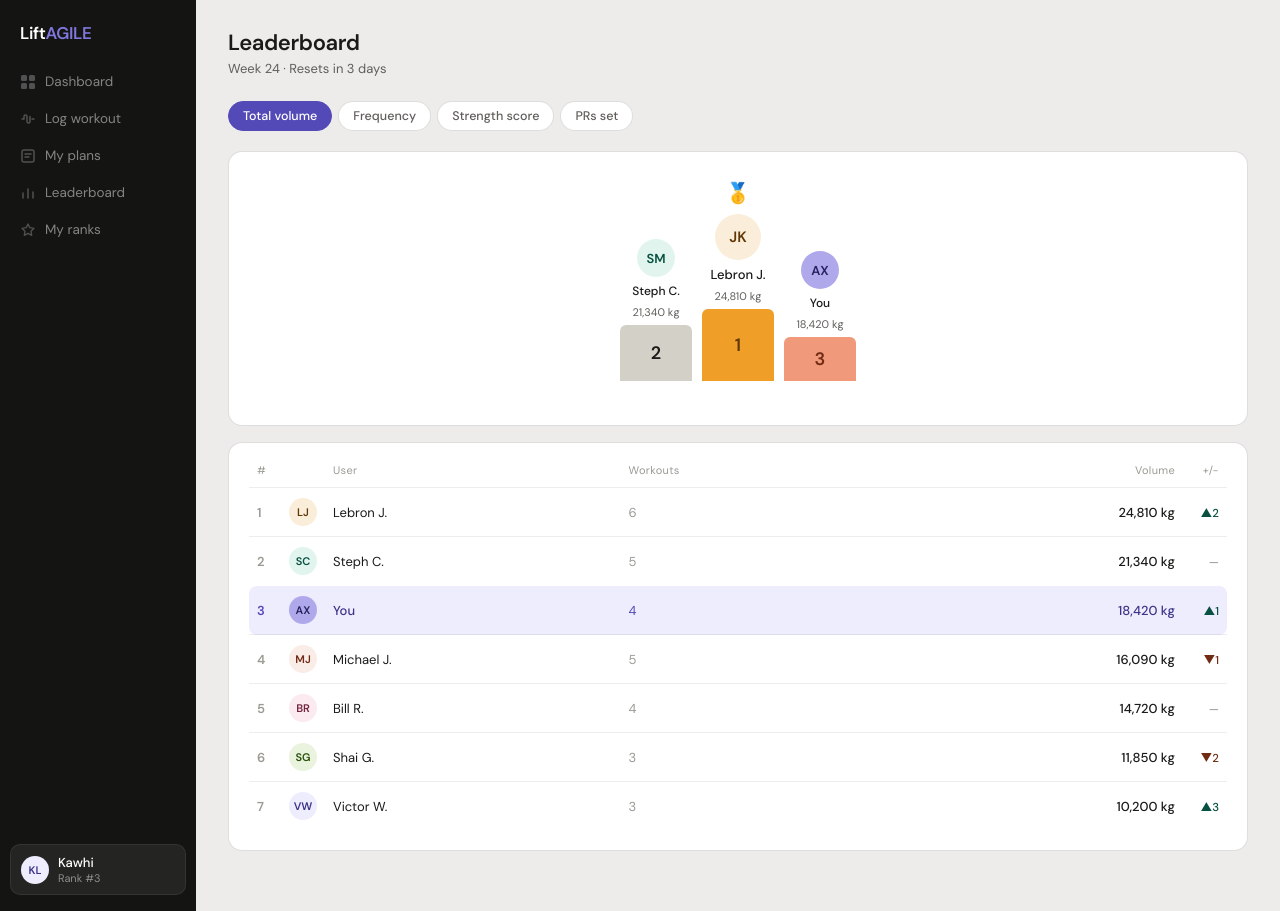
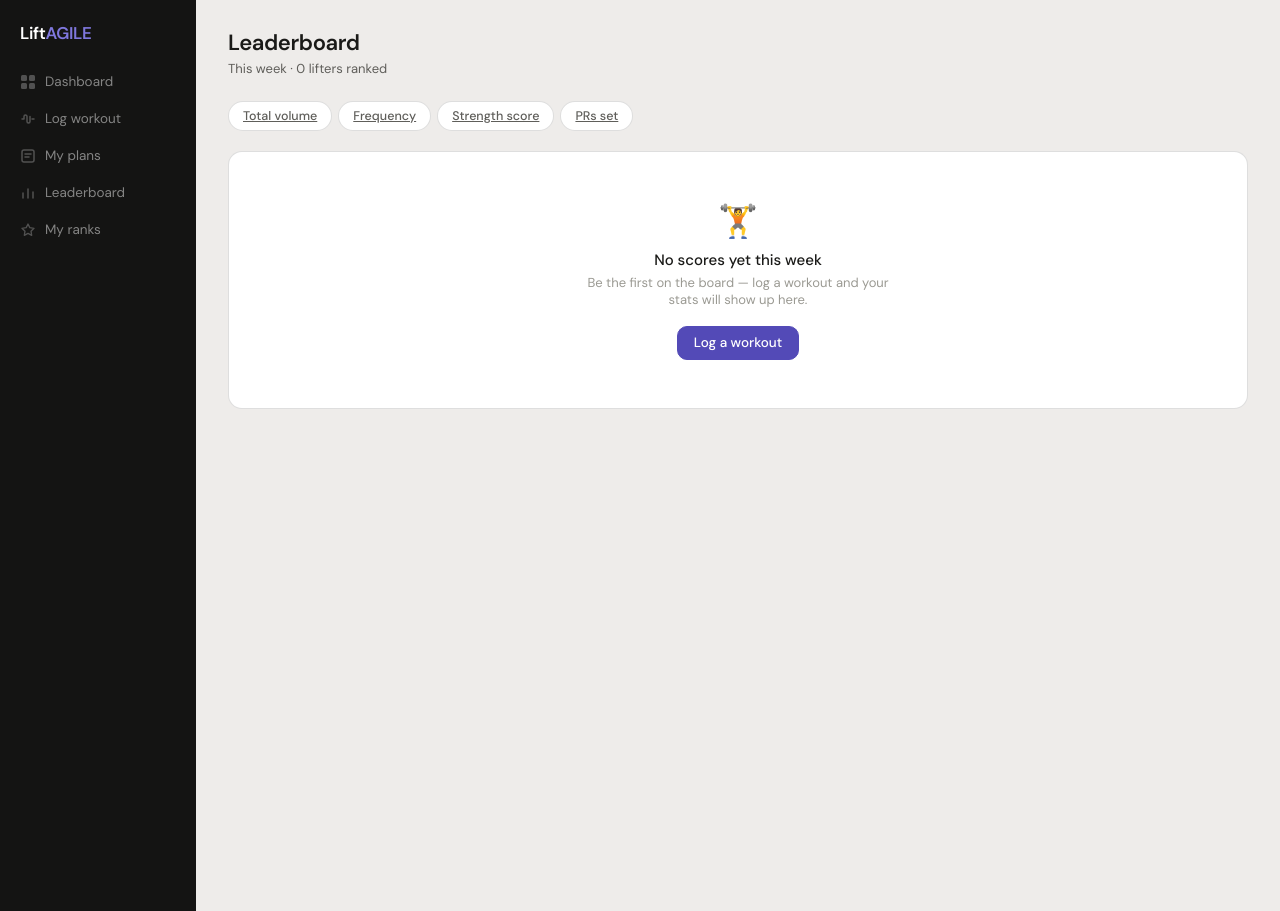
Before and after one commit to pat-caputi/agile-web-development, a Flask app: template templates/leaderboard.html in a window 1280 px wide. Run offline with Flask 3, Linux system fonts and the light colour scheme; the template is opened without the code that fills it, so the values that code supplies are empty.

Commit message:
Make leaderboard render real data with AJAX tab switching
- Renders rows from compute_leaderboard() instead of hardcoded names
- Pills switch metric via fetch to /api/leaderboard with no full reload
- URL updates so refresh/share preserves the active tab
- Falls back to a normal page navigation if the fetch fails
- Empty state for when nobody has logged a workout yet

```diff
--- a/templates/leaderboard.html
+++ b/templates/leaderboard.html
@@ -28,7 +28,7 @@
       <svg width="16" height="16" viewBox="0 0 16 16" fill="none"><path d="M3 13V8m5 5V4m5 9V7" stroke="currentColor" stroke-width="1.5" stroke-linecap="round"/></svg>
       Leaderboard
     </a>
-    <a href="{{ url_for('ranks') }}" class="nav-link {% if request.endpoint == 'ranks' %}active{% endif %}">
+    <a href="{{ url_for('ranks') }}" class="nav-link">
       <svg width="16" height="16" viewBox="0 0 16 16" fill="none">
         <path d="M8 2l1.8 3.6L14 6.3l-3 2.9.7 4.1L8 11.4l-3.7 1.9.7-4.1-3-2.9 4.2-.7z"
               stroke="currentColor" stroke-width="1.3" stroke-linejoin="round"/>
@@ -36,55 +36,84 @@
       My ranks
     </a>
     <div class="nav-spacer"></div>
+    {% if me %}
+      {% set p = avatar_palette(me.id) %}
       <a href="{{ url_for('profile') }}" class="nav-user">
-      <div class="avatar" style="background:var(--accent-light);color:var(--accent-dark);">KL</div>
+        <div class="avatar" style="background:{{ p.bg }};color:{{ p.fg }};">{{ initials(me.username) }}</div>
         <div>
-        <div class="nav-user-name">Kawhi</div>
-        <div class="nav-user-rank">Rank #3</div>
+          <div class="nav-user-name">{{ me.username }}</div>
+          <div class="nav-user-rank">
+            {% set my_row = rows|selectattr('user.id','equalto',me.id)|list|first %}
+            {% if my_row %}Rank #{{ my_row.rank }}{% else %}New lifter{% endif %}
+          </div>
         </div>
       </a>
+    {% endif %}
   </nav>
 
   <!-- Main -->
   <main class="main">
     <div class="page-header">
       <h1 class="page-title">Leaderboard</h1>
-      <p class="page-sub">Week 24 · Resets in 3 days</p>
+      <p class="page-sub">This week · {{ rows|length }} {{ 'lifter' if rows|length == 1 else 'lifters' }} ranked</p>
     </div>
 
-    <!-- Category pills -->
-    <div class="pill-tabs">
-      <button class="pill active" onclick="switchTab(this,'vol')">Total volume</button>
-      <button class="pill" onclick="switchTab(this,'freq')">Frequency</button>
-      <button class="pill" onclick="switchTab(this,'str')">Strength score</button>
-      <button class="pill" onclick="switchTab(this,'pr')">PRs set</button>
+    <!-- Category pills (links so non-JS users still get filtering) -->
+    <div class="pill-tabs" id="metricTabs">
+      <a href="?metric=volume"    data-metric="volume"    class="pill {{ 'active' if metric == 'volume' }}">Total volume</a>
+      <a href="?metric=frequency" data-metric="frequency" class="pill {{ 'active' if metric == 'frequency' }}">Frequency</a>
+      <a href="?metric=strength"  data-metric="strength"  class="pill {{ 'active' if metric == 'strength' }}">Strength score</a>
+      <a href="?metric=prs"       data-metric="prs"       class="pill {{ 'active' if metric == 'prs' }}">PRs set</a>
     </div>
 
-    <!-- Podium -->
-    <div class="card" style="margin-bottom:16px;">
-      <div class="podium">
-        <!-- 2nd -->
+    {% if rows|length == 0 or rows|map(attribute='score')|sum == 0 %}
+      <!-- Empty state: no data to rank yet -->
+      <div class="card" style="text-align:center;padding:48px 24px;">
+        <div style="font-size:32px;margin-bottom:8px;">🏋️</div>
+        <div style="font-size:15px;font-weight:500;margin-bottom:4px;">No scores yet this week</div>
+        <p style="font-size:13px;color:var(--text-tertiary);max-width:320px;margin:0 auto 18px;">
+          Be the first on the board — log a workout and your stats will show up here.
+        </p>
+        <a href="{{ url_for('log_workout') }}" class="btn btn-primary">Log a workout</a>
+      </div>
+    {% else %}
+
+      <!-- Podium (top 3 by selected metric) -->
+      <div class="card" id="podiumCard" style="margin-bottom:16px;">
+        <div class="podium" id="podium">
+          {# Order on the podium: 2nd, 1st, 3rd visually #}
+          {% set top = rows[:3] %}
+          {% if top|length >= 2 %}
+            {% set u2 = top[1].user %}
+            {% set p2 = avatar_palette(u2.id) %}
             <div class="podium-place">
-          <div class="podium-avatar" style="width:38px;height:38px;font-size:13px;font-weight:600;background:#E1F5EE;color:#085041;">SM</div>
-          <div class="podium-name">Steph C.</div>
-          <div class="podium-score">21,340 kg</div>
-          <div class="podium-block" style="height:56px;background:var(--gray-200);color:var(--gray-800);">2</div>
+              <div class="podium-avatar" style="width:38px;height:38px;font-size:13px;background:{{ p2.bg }};color:{{ p2.fg }};">{{ initials(u2.username) }}</div>
+              <div class="podium-name">{{ u2.username if u2.id != me.id else 'You' }}</div>
+              <div class="podium-score">{{ '{:,}'.format(top[1].score) }} {{ metric_unit }}</div>
+              <div class="podium-block" style="height:56px;background:var(--gray-200);color:var(--gray-600);">2</div>
             </div>
-        <!-- 1st -->
+          {% endif %}
+          {% if top|length >= 1 %}
+            {% set u1 = top[0].user %}
+            {% set p1 = avatar_palette(u1.id) %}
             <div class="podium-place">
               <div style="font-size:20px;margin-bottom:2px;">🥇</div>
-          <div class="podium-avatar" style="width:46px;height:46px;font-size:15px;font-weight:600;background:#FAEEDA;color:#633806;">JK</div>
-          <div class="podium-name" style="font-size:13px;">Lebron J.</div>
-          <div class="podium-score">24,810 kg</div>
+              <div class="podium-avatar" style="width:46px;height:46px;font-size:15px;background:{{ p1.bg }};color:{{ p1.fg }};">{{ initials(u1.username) }}</div>
+              <div class="podium-name" style="font-size:13px;">{{ u1.username if u1.id != me.id else 'You' }}</div>
+              <div class="podium-score">{{ '{:,}'.format(top[0].score) }} {{ metric_unit }}</div>
               <div class="podium-block" style="height:72px;background:var(--amber-400);color:var(--amber-800);">1</div>
             </div>
-        <!-- 3rd -->
+          {% endif %}
+          {% if top|length >= 3 %}
+            {% set u3 = top[2].user %}
+            {% set p3 = avatar_palette(u3.id) %}
             <div class="podium-place">
-          <div class="podium-avatar" style="width:38px;height:38px;font-size:13px;font-weight:600;background:#AFA9EC;color:#26215C;">AX</div>
-          <div class="podium-name">You</div>
-          <div class="podium-score">18,420 kg</div>
+              <div class="podium-avatar" style="width:38px;height:38px;font-size:13px;background:{{ p3.bg }};color:{{ p3.fg }};">{{ initials(u3.username) }}</div>
+              <div class="podium-name">{{ u3.username if u3.id != me.id else 'You' }}</div>
+              <div class="podium-score">{{ '{:,}'.format(top[2].score) }} {{ metric_unit }}</div>
               <div class="podium-block" style="height:44px;background:var(--coral-200);color:var(--coral-800);">3</div>
             </div>
+          {% endif %}
         </div>
       </div>
 
@@ -97,79 +126,142 @@
               <th style="width:36px;"></th>
               <th>User</th>
               <th>Workouts</th>
-            <th class="right">Volume</th>
+              <th class="right">{{ metric_label }}</th>
               <th class="right" style="width:44px;">+/−</th>
             </tr>
           </thead>
-        <tbody>
-          <tr>
-            <td><span style="font-size:13px;font-weight:600;color:var(--text-tertiary);">1</span></td>
-            <td><div class="avatar" style="background:#FAEEDA;color:#633806;">LJ</div></td>
-            <td>Lebron J.</td>
-            <td style="color:var(--text-tertiary);">6</td>
-            <td style="text-align:right;font-weight:500;">24,810 kg</td>
-            <td style="text-align:right;"><span class="change change-up">▲2</span></td>
+          <tbody id="lbBody">
+            {% for r in rows %}
+              {% set p = avatar_palette(r.user.id) %}
+              <tr {% if r.user.id == me.id %}class="lb-row-you"{% endif %}>
+                <td><span style="font-size:13px;font-weight:600;color:{{ 'var(--accent)' if r.user.id == me.id else 'var(--text-tertiary)' }};">{{ r.rank }}</span></td>
+                <td><div class="avatar" style="background:{{ p.bg }};color:{{ p.fg }};">{{ initials(r.user.username) }}</div></td>
+                <td {% if r.user.id == me.id %}style="font-weight:500;color:var(--accent-dark);"{% endif %}>
+                  {{ 'You' if r.user.id == me.id else r.user.username }}
+                </td>
+                <td style="color:{{ 'var(--accent)' if r.user.id == me.id else 'var(--text-tertiary)' }};">{{ r.workouts }}</td>
+                <td style="text-align:right;font-weight:500;{% if r.user.id == me.id %}color:var(--accent-dark);{% endif %}">{{ '{:,}'.format(r.score) }} {{ metric_unit }}</td>
+                <td style="text-align:right;">
+                  {% if r.change > 0 %}
+                    <span class="change change-up">▲{{ r.change }}</span>
+                  {% elif r.change < 0 %}
+                    <span class="change change-down">▼{{ -r.change }}</span>
+                  {% else %}
+                    <span class="change change-eq">—</span>
+                  {% endif %}
+                </td>
               </tr>
-          <tr>
-            <td><span style="font-size:13px;font-weight:600;color:var(--text-tertiary);">2</span></td>
-            <td><div class="avatar" style="background:#E1F5EE;color:#085041;">SC</div></td>
-            <td>Steph C.</td>
-            <td style="color:var(--text-tertiary);">5</td>
-            <td style="text-align:right;font-weight:500;">21,340 kg</td>
-            <td style="text-align:right;"><span class="change change-eq">—</span></td>
-          </tr>
-          <tr class="lb-row-you">
-            <td><span style="font-size:13px;font-weight:600;color:var(--accent);">3</span></td>
-            <td><div class="avatar" style="background:#AFA9EC;color:#26215C;">AX</div></td>
-            <td style="font-weight:500;color:var(--accent-dark);">You</td>
-            <td style="color:var(--accent);">4</td>
-            <td style="text-align:right;font-weight:500;color:var(--accent-dark);">18,420 kg</td>
-            <td style="text-align:right;"><span class="change change-up">▲1</span></td>
-          </tr>
-          <tr>
-            <td><span style="font-size:13px;font-weight:600;color:var(--text-tertiary);">4</span></td>
-            <td><div class="avatar" style="background:#FAECE7;color:#712B13;">MJ</div></td>
-            <td>Michael J.</td>
-            <td style="color:var(--text-tertiary);">5</td>
-            <td style="text-align:right;font-weight:500;">16,090 kg</td>
-            <td style="text-align:right;"><span class="change change-down">▼1</span></td>
-          </tr>
-          <tr>
-            <td><span style="font-size:13px;font-weight:600;color:var(--text-tertiary);">5</span></td>
-            <td><div class="avatar" style="background:#FBEAF0;color:#72243E;">BR</div></td>
-            <td>Bill R.</td>
-            <td style="color:var(--text-tertiary);">4</td>
-            <td style="text-align:right;font-weight:500;">14,720 kg</td>
-            <td style="text-align:right;"><span class="change change-eq">—</span></td>
-          </tr>
-          <tr>
-            <td><span style="font-size:13px;font-weight:600;color:var(--text-tertiary);">6</span></td>
-            <td><div class="avatar" style="background:#EAF3DE;color:#27500A;">SG</div></td>
-            <td>Shai G.</td>
-            <td style="color:var(--text-tertiary);">3</td>
-            <td style="text-align:right;font-weight:500;">11,850 kg</td>
-            <td style="text-align:right;"><span class="change change-down">▼2</span></td>
-          </tr>
-          <tr>
-            <td><span style="font-size:13px;font-weight:600;color:var(--text-tertiary);">7</span></td>
-            <td><div class="avatar" style="background:#EEEDFE;color:#3C3489;">VW</div></td>
-            <td>Victor W.</td>
-            <td style="color:var(--text-tertiary);">3</td>
-            <td style="text-align:right;font-weight:500;">10,200 kg</td>
-            <td style="text-align:right;"><span class="change change-up">▲3</span></td>
-          </tr>
+            {% endfor %}
           </tbody>
         </table>
       </div>
+    {% endif %}
   </main>
 </div>
 
-<script src="js/main.js"></script>
+<script src="{{ url_for('static', filename='js/main.js') }}"></script>
 <script>
-function switchTab(btn, tab) {
-  document.querySelectorAll('.pill').forEach(p => p.classList.remove('active'));
-  btn.classList.add('active');
+// --- AJAX tab switching ---------------------------------------------------
+// We progressively enhance the pills: clicking refetches /api/leaderboard
+// and re-renders the body. If JS is off, the <a href="?metric=..."> still
+// works as a normal page reload.
+(function () {
+  const tabs = document.getElementById('metricTabs');
+  if (!tabs) return;
+
+  function fmt(n) { return n.toLocaleString(); }
+
+  function renderRows(payload) {
+    const body = document.getElementById('lbBody');
+    if (!body) return;
+
+    body.innerHTML = payload.rows.map(r => {
+      const youCell = r.is_me
+        ? 'style="font-weight:500;color:var(--accent-dark);"'
+        : '';
+      const numCol = r.is_me ? 'var(--accent)' : 'var(--text-tertiary)';
+      const valCol = r.is_me ? 'color:var(--accent-dark);' : '';
+      let change;
+      if (r.change > 0)      change = `<span class="change change-up">▲${r.change}</span>`;
+      else if (r.change < 0) change = `<span class="change change-down">▼${-r.change}</span>`;
+      else                   change = `<span class="change change-eq">—</span>`;
+
+      return `
+        <tr ${r.is_me ? 'class="lb-row-you"' : ''}>
+          <td><span style="font-size:13px;font-weight:600;color:${numCol};">${r.rank}</span></td>
+          <td><div class="avatar" style="background:${r.palette.bg};color:${r.palette.fg};">${r.initials}</div></td>
+          <td ${youCell}>${r.is_me ? 'You' : escapeHtml(r.username)}</td>
+          <td style="color:${numCol};">${r.workouts}</td>
+          <td style="text-align:right;font-weight:500;${valCol}">${fmt(r.score)} ${payload.unit}</td>
+          <td style="text-align:right;">${change}</td>
+        </tr>`;
+    }).join('');
+
+    // Update the column header label so it matches the active metric.
+    const header = document.querySelector('.lb-table thead th:nth-child(5)');
+    if (header) header.textContent = payload.label;
+
+    renderPodium(payload);
   }
+
+  function renderPodium(payload) {
+    const podium = document.getElementById('podium');
+    if (!podium) return;
+    const top = payload.rows.slice(0, 3);
+    const cell = (r, size, fontSize, blockH, blockBg, blockFg, label, medal) => {
+      const name = r.is_me ? 'You' : escapeHtml(r.username);
+      return `
+        <div class="podium-place">
+          ${medal ? `<div style="font-size:20px;margin-bottom:2px;">${medal}</div>` : ''}
+          <div class="podium-avatar" style="width:${size}px;height:${size}px;font-size:${fontSize}px;background:${r.palette.bg};color:${r.palette.fg};">${r.initials}</div>
+          <div class="podium-name"${size === 46 ? ' style="font-size:13px;"' : ''}>${name}</div>
+          <div class="podium-score">${fmt(r.score)} ${payload.unit}</div>
+          <div class="podium-block" style="height:${blockH}px;background:${blockBg};color:${blockFg};">${label}</div>
+        </div>`;
+    };
+    let html = '';
+    if (top[1]) html += cell(top[1], 38, 13, 56, 'var(--gray-200)', 'var(--gray-600)', '2', '');
+    if (top[0]) html += cell(top[0], 46, 15, 72, 'var(--amber-400)', 'var(--amber-800)', '1', '🥇');
+    if (top[2]) html += cell(top[2], 38, 13, 44, 'var(--coral-200)', 'var(--coral-800)', '3', '');
+    podium.innerHTML = html;
+  }
+
+  function escapeHtml(s) {
+    return String(s).replace(/[&<>"']/g, c => ({
+      '&': '&amp;', '<': '&lt;', '>': '&gt;', '"': '&quot;', "'": '&#39;'
+    }[c]));
+  }
+
+  tabs.addEventListener('click', (ev) => {
+    const pill = ev.target.closest('.pill');
+    if (!pill) return;
+    ev.preventDefault();
+
+    // Optimistic UI: highlight clicked pill immediately.
+    tabs.querySelectorAll('.pill').forEach(p => p.classList.remove('active'));
+    pill.classList.add('active');
+
+    const metric = pill.dataset.metric;
+
+    fetch(`/api/leaderboard?metric=${encodeURIComponent(metric)}`, {
+      headers: {'Accept': 'application/json'},
+      credentials: 'same-origin'
+    })
+      .then(r => {
+        if (!r.ok) throw new Error('Network error');
+        return r.json();
+      })
+      .then(payload => {
+        renderRows(payload);
+        // Update the URL so refresh / share keeps the same tab.
+        history.replaceState(null, '', `?metric=${metric}`);
+      })
+      .catch(() => {
+        // Fallback: hard-navigate so the user still gets a working page.
+        window.location.href = `?metric=${metric}`;
+      });
+  });
+})();
 </script>
 </body>
 </html>
```
Lines whose indentation alone changed are shown as unchanged.
